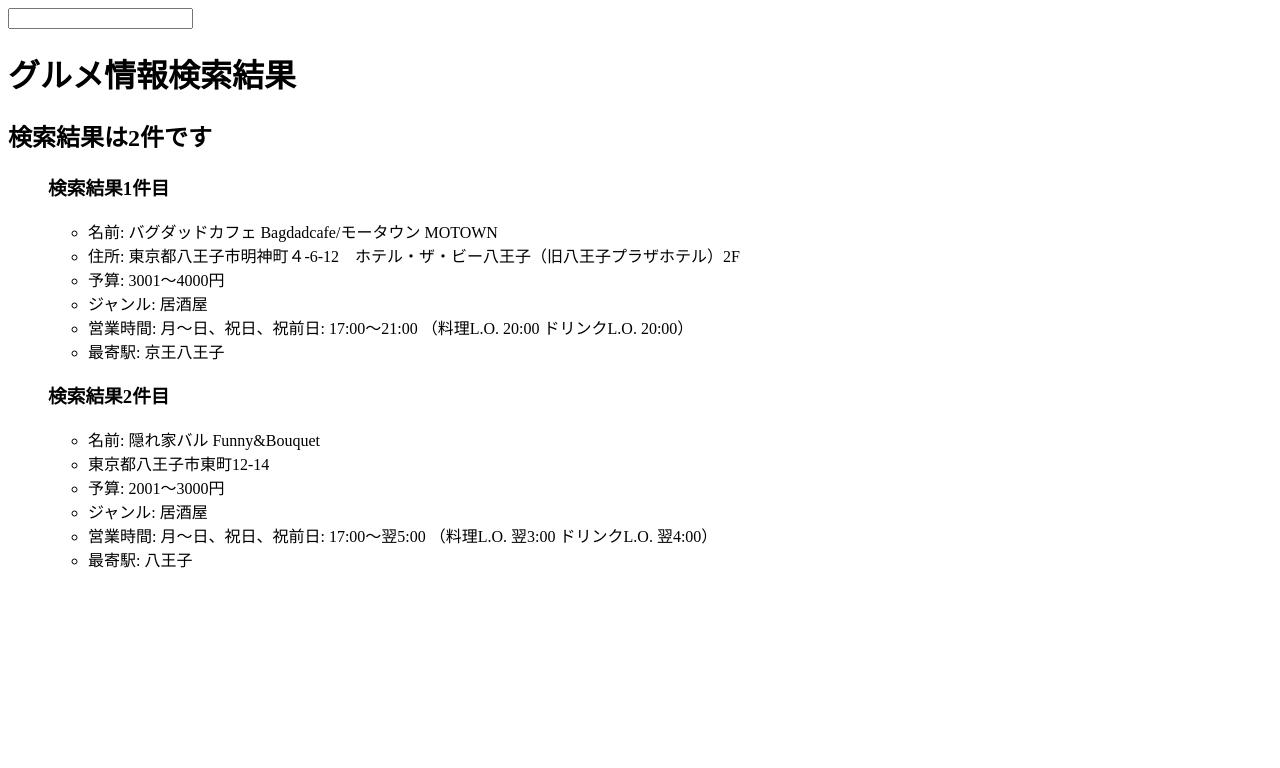
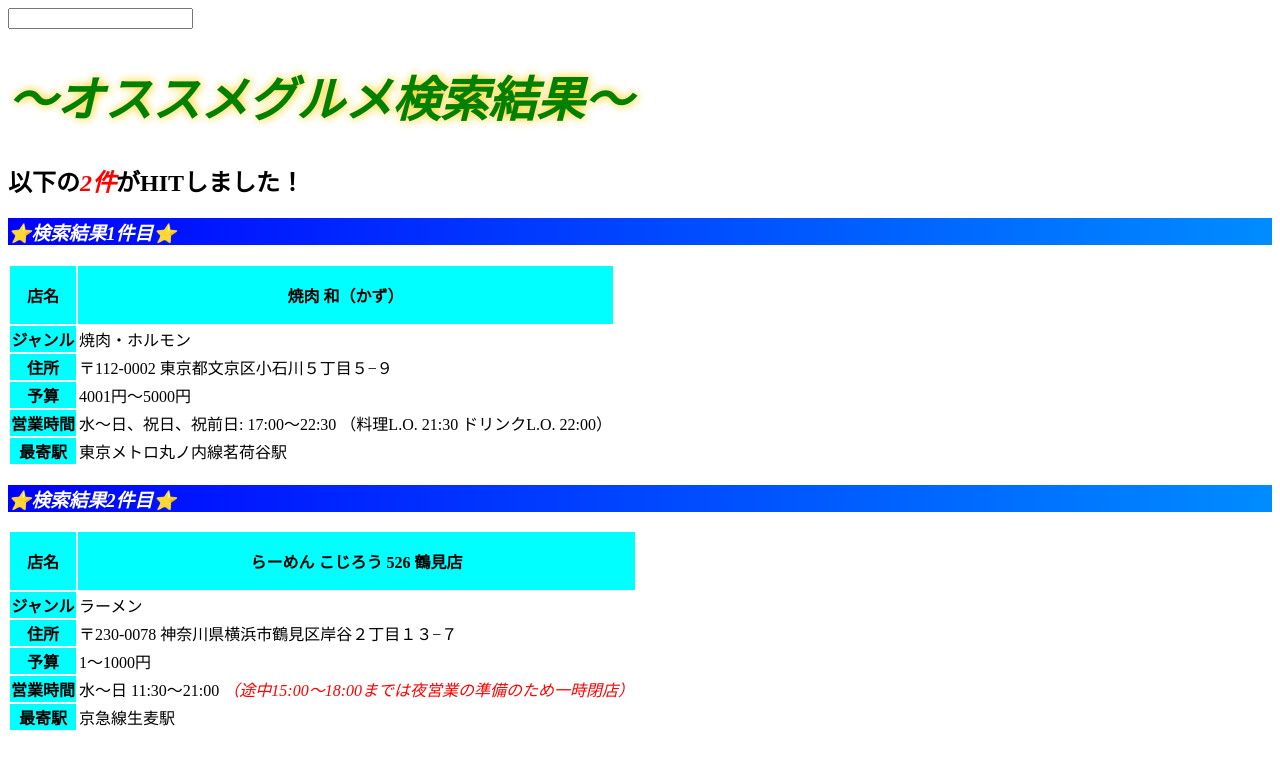
Before and after one commit to T252182022/medialabo, a plain HTML site: page project.html in a window 1280 px wide. Drawn offline with Linux system fonts and the light colour scheme.

Commit message:
第2回授業課題

```diff
--- /dev/null
+++ b/pj_style.css
@@ -0,0 +1,20 @@
+h1{
+    color: green;
+    font-style: italic;
+    text-shadow: #FC0 1px 0 10px;
+    font-size: 300%;
+}
+h2 em{
+    color: red;
+}
+td em{
+    color: red;
+}
+h3{
+    color: white;
+    border: ridge linear-gradient(90deg,blue white);
+    background:linear-gradient(90deg,blue,rgb(0, 140, 255));
+}
+th{
+    background-color: aqua;
+}
--- a/practice-css/browser-intro.css
+++ b/practice-css/browser-intro.css
@@ -6,7 +6,7 @@ p.info {
 	font-size: small;
 	background-color: #dfdfdf;
 }
-
+ï
 h1 {
 	color: white;
 	text-shadow: navy 1px 0 10px;
--- a/project.html
+++ b/project.html
@@ -1,37 +1,78 @@
 <!DOCTYPE html>
 <html>
-    <head>
-        <meta charset="utf-8">
-        <title>project</title>
-    </head>
-    <body>
-        <form><input></form>
-        <h1>グルメ情報検索結果</h1>
-        <h2>検索結果は2件です</h2>
 
-        <ul>
-            <h3>検索結果1件目</h3>
-        <ul>
-            <li>名前: バグダッドカフェ Bagdadcafe/モータウン MOTOWN</li>
-            <li>住所: 東京都八王子市明神町４-6-12　ホテル・ザ・ビー八王子（旧八王子プラザホテル）2F</li>
-            <li>予算: 3001～4000円</li>
-            <li>ジャンル: 居酒屋</li>
-            <li>営業時間: 月～日、祝日、祝前日: 17:00～21:00 （料理L.O. 20:00 ドリンクL.O. 20:00）</li>
-            <li>最寄駅: 京王八王子</li>
-        </ul>
-        </ul>
+<head>
+    <meta charset="utf-8">
+    <title>project課題</title>
+    <link rel="stylesheet" href="pj_style.css">
+</head>
 
-        <ul>
-            <h3>検索結果2件目</h3>
-        <ul>
-            <li>名前: 隠れ家バル Funny&Bouquet</li>
-            <li>東京都八王子市東町12-14</li>
-            <li>予算: 2001～3000円</li>
-            <li>ジャンル: 居酒屋</li>
-            <li>営業時間: 月～日、祝日、祝前日: 17:00～翌5:00 （料理L.O. 翌3:00 ドリンクL.O. 翌4:00）</li>
-            <li>最寄駅: 八王子</li>
-        </ul>
-        </ul>
+<body>
+    <form><input></form>
+    <h1>〜オススメグルメ検索結果〜</h1>
+    <h2>以下の<em>2件</em>がHITしました！</h2>
+    <h3><em>⭐️検索結果1件目⭐️</em></h3>
+    <table>
+        <thead>
+            <tr>
+                <th scope="col">店名</th>
+                <th scope="col"><p>焼肉 和（かず）</p></th>
+            </tr>
+        </thead>
+        <tbody>
+            <tr>
+                <th scope="row">ジャンル</th>
+                <td>焼肉・ホルモン</td>
+            </tr>
+            <tr>
+                <th scope="row">住所</th>
+                <td>〒112-0002 東京都文京区小石川５丁目５−９</td>
+            </tr>
+            <tr>
+                <th scope="row">予算</th>
+                <td>4001円～5000円</td>
+            </tr>
+            <tr>
+                <th scope="row">営業時間</th>
+                <td>水～日、祝日、祝前日: 17:00～22:30 （料理L.O. 21:30 ドリンクL.O. 22:00）</td>
+            </tr>
+            <tr>
+                <th scope="row">最寄駅</th>
+                <td>東京メトロ丸ノ内線茗荷谷駅</td>
+            </tr>
+        </tbody>
+    </table>
+    <h3><em>⭐️検索結果2件目⭐️</em></h3>
+    <table>
+        <thead>
+            <tr>
+                <th scope="col">店名</th>
+                <th scope="col"><p>らーめん こじろう 526 鶴見店</p></th>
+            </tr>
+        </thead>
+        <tbody>
+            <tr>
+                <th scope="row">ジャンル</th>
+                <td>ラーメン</td>
+            </tr>
+            <tr>
+                <th scope="row">住所</th>
+                <td>〒230-0078 神奈川県横浜市鶴見区岸谷２丁目１３−７</td>
+            </tr>
+            <tr>
+                <th scope="row">予算</th>
+                <td>1～1000円</td>
+            </tr>
+            <tr>
+                <th scope="row">営業時間</th>
+                <td>水～日 11:30～21:00 <em>（途中15:00～18:00までは夜営業の準備のため一時閉店）</em></td>
+            </tr>
+            <tr>
+                <th scope="row">最寄駅</th>
+                <td>京急線生麦駅</td>
+            </tr>
+        </tbody>
+    </table>
+</body>
 
-    </body>
 </html>
--- a/style.css
+++ b/style.css
@@ -1,13 +1,12 @@
 h1{
     color: white;
-    background-color: black;
-    font-family: fantasy;
+    background:linear-gradient(90deg,black,white);
     text-shadow: #FC0 1px 0 10px;
 }
 h2{
-    border: solid darkorange;
-    background-color: darkorange;
-    background:linear-gradient(90deg, darkorange,yellow);
+    border: solid linear-gradient(90deg,blue white);
+    color: white;
+    background:linear-gradient(90deg,blue,rgb(0, 140, 255));
 
 }
 p em{
@@ -23,12 +22,13 @@ a:visited{
 a:hover{
     color: aqua;
 }
+div.naiyou {
+    display: grid;
+    grid-template-columns: 1fr 2fr 2fr;
+    grid-auto-rows: 400px;
+    grid-gap: 10px;
+    width:100%;
+}
 div#naiyou{
-    display: grid;
-	grid-template-columns: 1fr 1fr;
-    padding: 5px;
+    background:wheat;
 }
-div#naiyou > div {
-	margin-left: 5px;
-	background-color:#dfdfdf;
-}
```
Also changed, not shown: index.html (+23 -25 lines), 1 other file.
